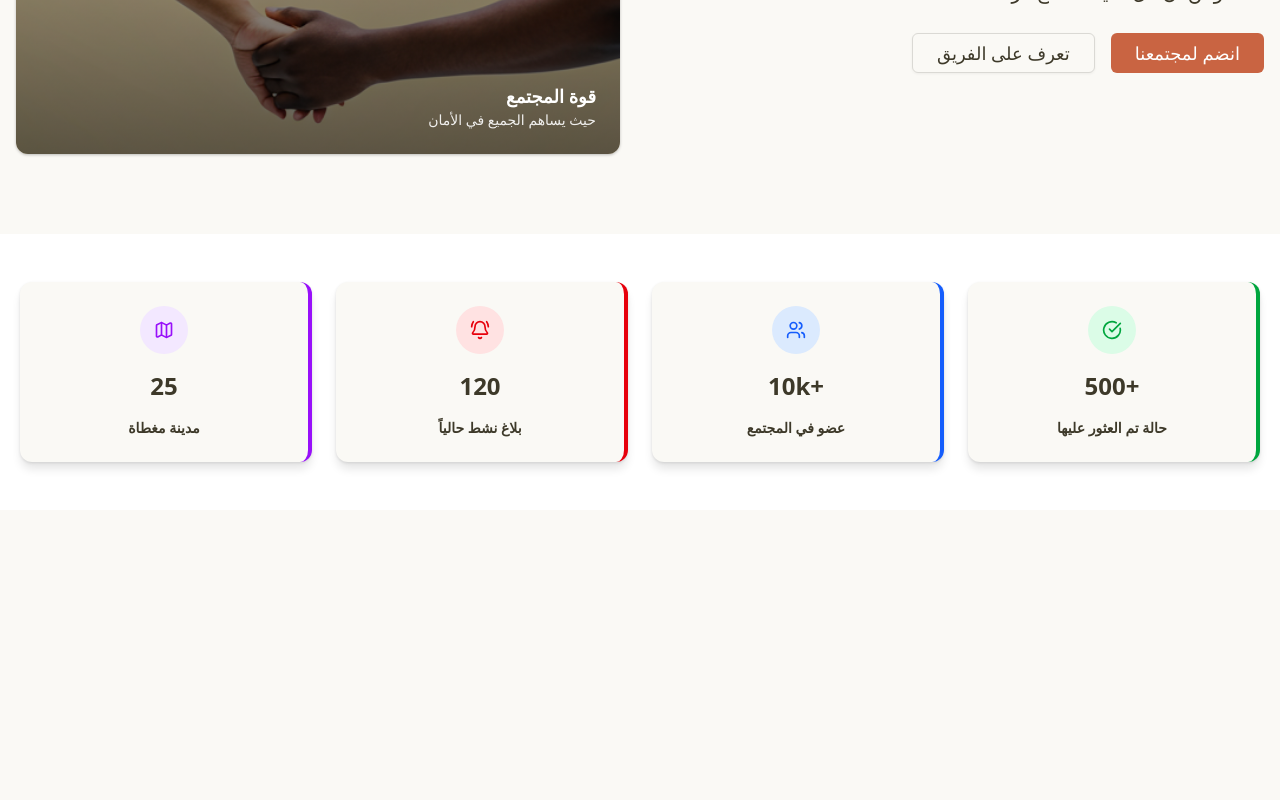
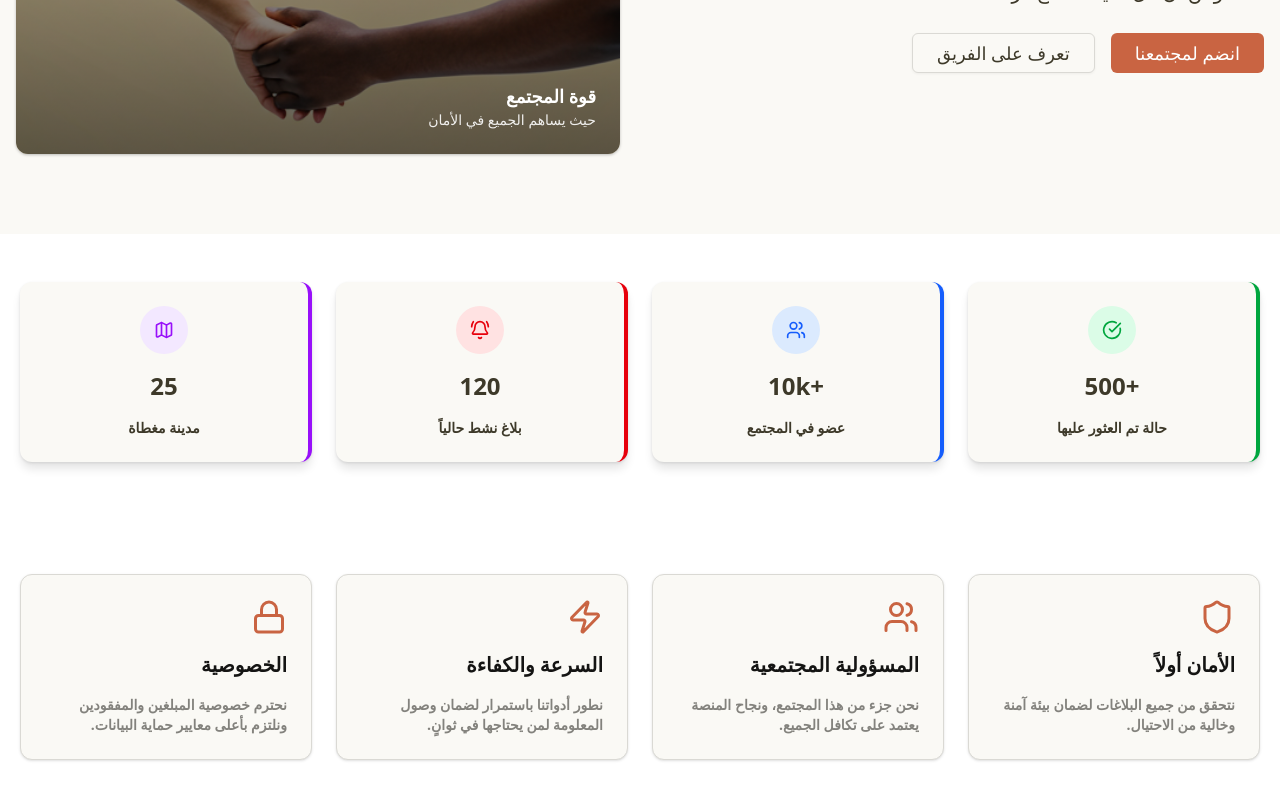
Before and after one commit to Amanak-dev/Amanak, a Next.js app: page /about in a window 1280 px wide. Shown: the part 526-1326 px from the top of the page. Before the commit the page ends 1076 px from the top, so only its background shows below. Built offline with nearby package versions, Linux system fonts and the light colour scheme.

Commit message:
feat: add Values section

```diff
--- a/src/app/(pages)/about/page.tsx
+++ b/src/app/(pages)/about/page.tsx
@@ -1,5 +1,6 @@
 import Hero from "@/components/shared/about/Hero";
 import Stats from "@/components/shared/about/Stats";
+import ValuesSection from "@/components/shared/about/Values";
 
 export default function AboutPage() {
     return (
@@ -7,6 +8,7 @@ export default function AboutPage() {
         <Hero/>
         <main>
             <Stats/>
+            <ValuesSection/>
         </main>
 
         </>
--- a/src/components/shared/about/Stats.tsx
+++ b/src/components/shared/about/Stats.tsx
@@ -4,7 +4,7 @@ import StatCard from "@/components/shared/about/StatCard";
 export default function StatsSection() {
     return (
         <section className="w-full py-12 bg-white">
-            <div className="container grid grid-cols-1 sm:grid-cols-2 lg:grid-cols-4 gap-6">
+            <div className="container grid grid-cols-1 md:grid-cols-2 lg:grid-cols-4 gap-6">
                 {STATS.map((stat) => (
                     <StatCard key={stat.id} {...stat} />
                 ))}
--- /dev/null
+++ b/src/components/shared/about/Values.tsx
@@ -0,0 +1,31 @@
+import {
+    Card,
+    CardHeader,
+    CardTitle,
+    CardDescription,
+    CardContent,
+} from "@/components/ui/card";
+import { VALUES, ValueItem } from "@/constants/about";
+
+export default function ValuesSection() {
+    return (
+        <section className="py-16 bg-white ">
+            <div className="container grid grid-cols-1 md:grid-cols-2 lg:grid-cols-4 gap-6">
+                {VALUES.map(({ id,icon: Icon, title, description }: ValueItem) => {
+                    return (
+                        <Card key={id} className="transition-all duration-300 hover:-translate-y-2 hover:shadow-lg">
+                            <CardContent className="flex flex-col gap-4">
+                                <Icon size={36} className="text-primary" />
+                                <CardTitle className="font-bold text-xl">{title}</CardTitle>
+                                <CardDescription className="font-bold ">{description}</CardDescription>
+                            </CardContent>
+                        </Card>
+                    )
+
+                }
+
+                )}
+            </div>
+        </section>
+    );
+}
--- /dev/null
+++ b/src/components/ui/card.tsx
@@ -0,0 +1,92 @@
+import * as React from "react"
+
+import { cn } from "@/lib/utils"
+
+function Card({ className, ...props }: React.ComponentProps<"div">) {
+  return (
+    <div
+      data-slot="card"
+      className={cn(
+        "bg-card text-card-foreground flex flex-col gap-6 rounded-xl border py-6 shadow-sm",
+        className
+      )}
+      {...props}
+    />
+  )
+}
+
+function CardHeader({ className, ...props }: React.ComponentProps<"div">) {
+  return (
+    <div
+      data-slot="card-header"
+      className={cn(
+        "@container/card-header grid auto-rows-min grid-rows-[auto_auto] items-start gap-2 px-6 has-data-[slot=card-action]:grid-cols-[1fr_auto] [.border-b]:pb-6",
+        className
+      )}
+      {...props}
+    />
+  )
+}
+
+function CardTitle({ className, ...props }: React.ComponentProps<"div">) {
+  return (
+    <div
+      data-slot="card-title"
+      className={cn("leading-none font-semibold", className)}
+      {...props}
+    />
+  )
+}
+
+function CardDescription({ className, ...props }: React.ComponentProps<"div">) {
+  return (
+    <div
+      data-slot="card-description"
+      className={cn("text-muted-foreground text-sm", className)}
+      {...props}
+    />
+  )
+}
+
+function CardAction({ className, ...props }: React.ComponentProps<"div">) {
+  return (
+    <div
+      data-slot="card-action"
+      className={cn(
+        "col-start-2 row-span-2 row-start-1 self-start justify-self-end",
+        className
+      )}
+      {...props}
+    />
+  )
+}
+
+function CardContent({ className, ...props }: React.ComponentProps<"div">) {
+  return (
+    <div
+      data-slot="card-content"
+      className={cn("px-6", className)}
+      {...props}
+    />
+  )
+}
+
+function CardFooter({ className, ...props }: React.ComponentProps<"div">) {
+  return (
+    <div
+      data-slot="card-footer"
+      className={cn("flex items-center px-6 [.border-t]:pt-6", className)}
+      {...props}
+    />
+  )
+}
+
+export {
+  Card,
+  CardHeader,
+  CardFooter,
+  CardTitle,
+  CardAction,
+  CardDescription,
+  CardContent,
+}
--- a/src/constants/about.ts
+++ b/src/constants/about.ts
@@ -1,6 +1,7 @@
-import { BellRing, CheckCircle, Map, Users } from "lucide-react";
+import { BellRing, CheckCircle, Map, Users, Shield, Zap, Lock } from "lucide-react";
 import type { LucideIcon } from "lucide-react";
 
+// StatsSection
 export interface StatItem {
     id: number;
     icon: LucideIcon;
@@ -8,7 +9,7 @@ export interface StatItem {
     label: string;
     bg: string;
     text: string;
-    border:string
+    border: string
 }
 
 export const STATS: StatItem[] = [
@@ -49,3 +50,43 @@ export const STATS: StatItem[] = [
         border: "border-purple-600",
     },
 ];
+
+// valuesSection
+
+export type ValueItem = {
+  id:number
+  icon: LucideIcon;
+  title: string;
+  description: string;
+};
+
+export const VALUES:ValueItem[] = [
+    {
+        id:1,
+        icon: Shield,
+        title: "الأمان أولاً",
+        description:
+            "نتحقق من جميع البلاغات لضمان بيئة آمنة وخالية من الاحتيال.",
+    },
+    {
+        id:2,
+        icon: Users,
+        title: "المسؤولية المجتمعية",
+        description:
+            "نحن جزء من هذا المجتمع، ونجاح المنصة يعتمد على تكافل الجميع.",
+    },
+    {
+        id:3,
+        icon: Zap,
+        title: "السرعة والكفاءة",
+        description:
+            "نطور أدواتنا باستمرار لضمان وصول المعلومة لمن يحتاجها في ثوانٍ.",
+    },
+    {
+        id:4,
+        icon: Lock,
+        title: "الخصوصية",
+        description:
+            "نحترم خصوصية المبلغين والمفقودين ونلتزم بأعلى معايير حماية البيانات.",
+    },
+];
```
